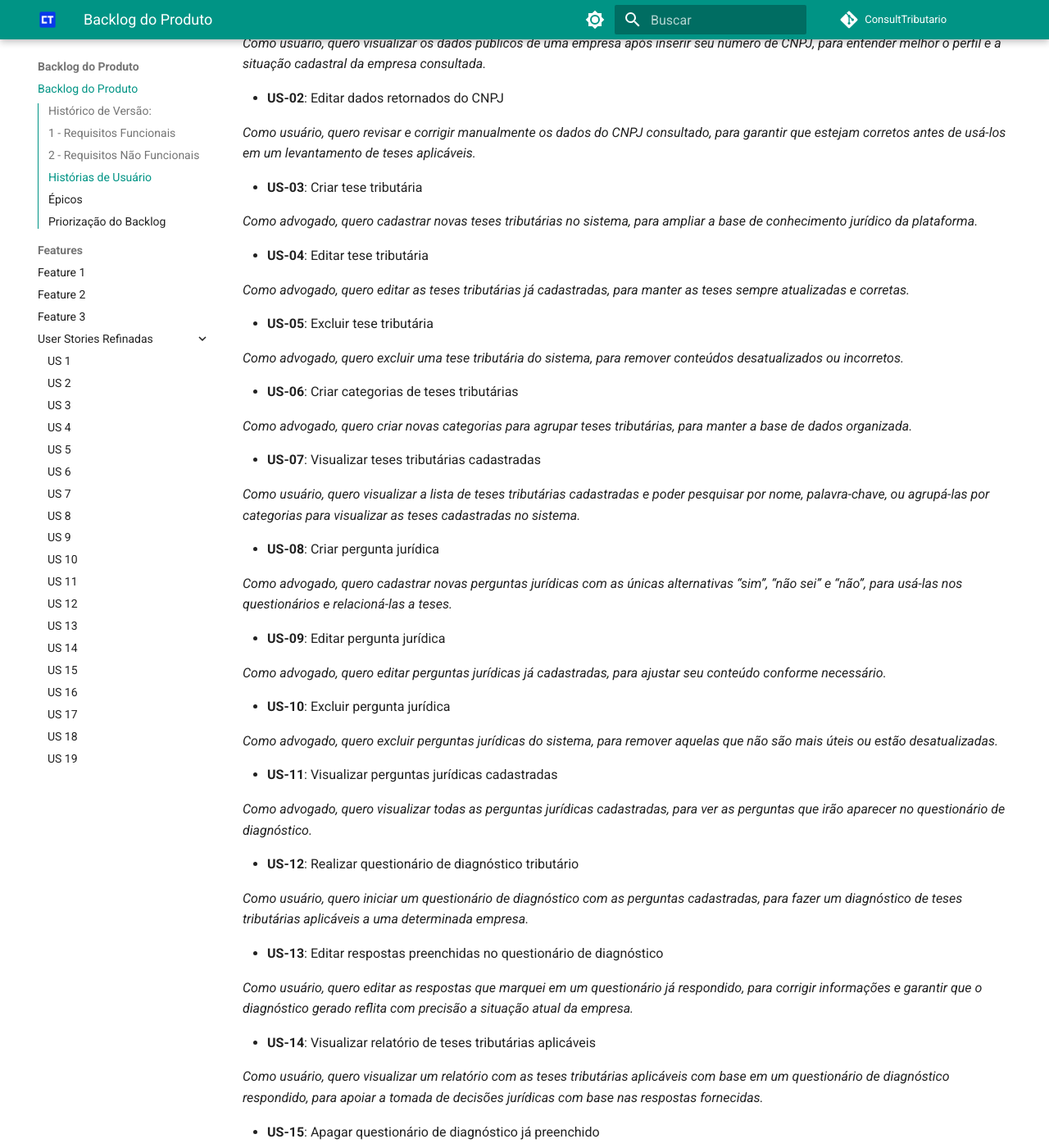
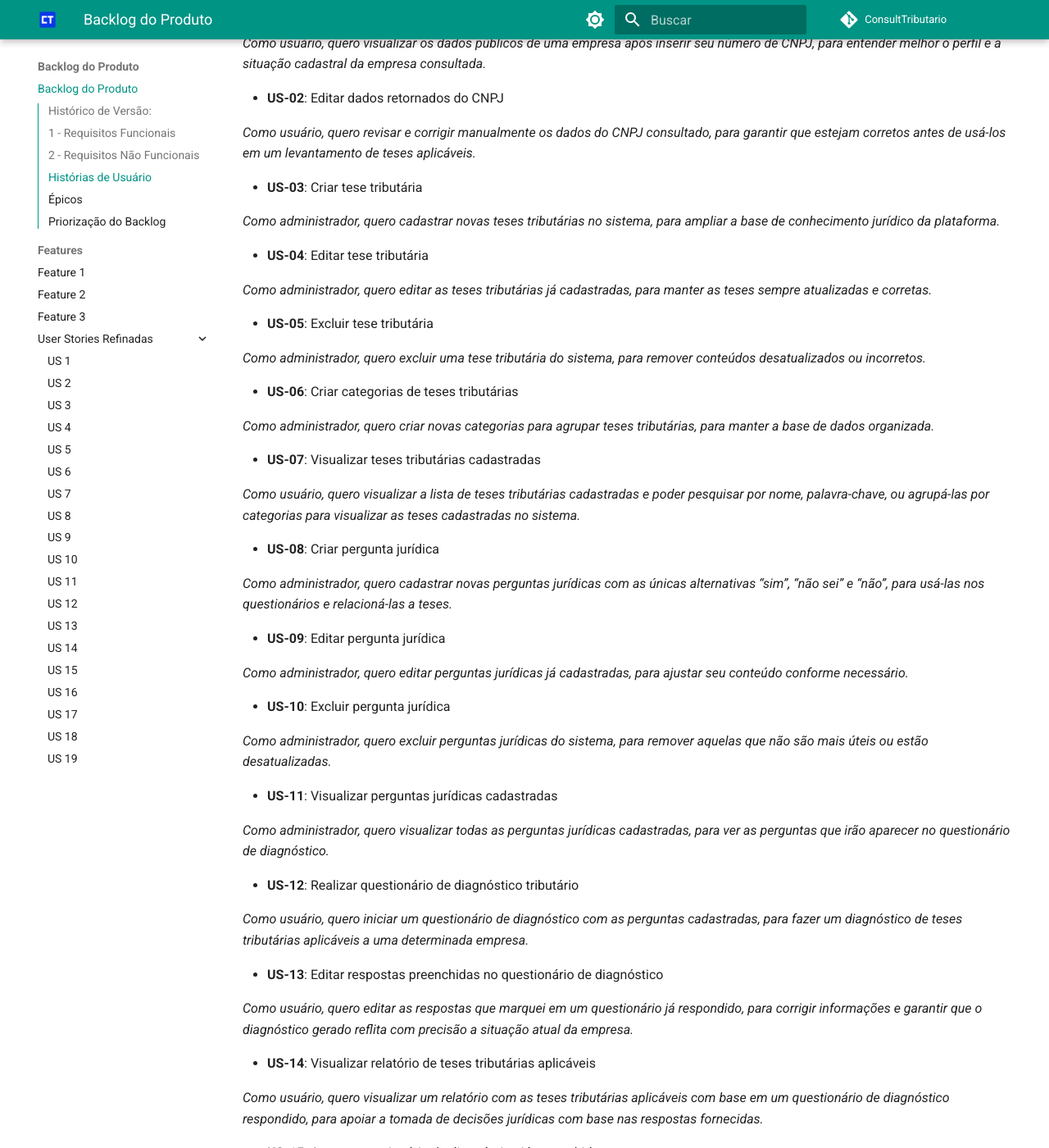
Before and after one commit to mdsreq-fga-unb/2025.1-T02-ConsultTributario, an MkDocs documentation site: the page built from docs/visao-produto/product-backlog.md, in a window 1280 px wide and 1400 px high, scrolled down 2375 px. Shown: the whole window at 82% size. Built offline with MkDocs 1.6.1 and Material for MkDocs 9.7.7, drawn with Linux system fonts in a browser that asks for light colours; comment, search, counter and statistics services are not loaded; some of the changed lines change nothing that is shown; some of the changed text lies outside the part shown.

Commit message:
docs: atualiza backlog

```diff
--- a/docs/visao-produto/product-backlog.md
+++ b/docs/visao-produto/product-backlog.md
@@ -58,19 +58,19 @@ O backlog de produto é uma lista dinâmica e priorizada que contém todos os re
 
 - **US-03**: Criar tese tributária
 
-  _Como advogado, quero cadastrar novas teses tributárias no sistema, para ampliar a base de conhecimento jurídico da plataforma._
+  _Como administrador, quero cadastrar novas teses tributárias no sistema, para ampliar a base de conhecimento jurídico da plataforma._
 
 - **US-04**: Editar tese tributária
 
-  _Como advogado, quero editar as teses tributárias já cadastradas, para manter as teses sempre atualizadas e corretas._
+  _Como administrador, quero editar as teses tributárias já cadastradas, para manter as teses sempre atualizadas e corretas._
 
 - **US-05**: Excluir tese tributária
 
-  _Como advogado, quero excluir uma tese tributária do sistema, para remover conteúdos desatualizados ou incorretos._
+  _Como administrador, quero excluir uma tese tributária do sistema, para remover conteúdos desatualizados ou incorretos._
 
 - **US-06**: Criar categorias de teses tributárias
 
-  _Como advogado, quero criar novas categorias para agrupar teses tributárias, para manter a base de dados organizada._
+  _Como administrador, quero criar novas categorias para agrupar teses tributárias, para manter a base de dados organizada._
 
 - **US-07**: Visualizar teses tributárias cadastradas
 
@@ -78,19 +78,19 @@ O backlog de produto é uma lista dinâmica e priorizada que contém todos os re
 
 - **US-08**: Criar pergunta jurídica
 
-  _Como advogado, quero cadastrar novas perguntas jurídicas com as únicas alternativas “sim”, “não sei” e “não”, para usá-las nos questionários e relacioná-las a teses._
+  _Como administrador, quero cadastrar novas perguntas jurídicas com as únicas alternativas “sim”, “não sei” e “não”, para usá-las nos questionários e relacioná-las a teses._
 
 - **US-09**: Editar pergunta jurídica
 
-  _Como advogado, quero editar perguntas jurídicas já cadastradas, para ajustar seu conteúdo conforme necessário._
+  _Como administrador, quero editar perguntas jurídicas já cadastradas, para ajustar seu conteúdo conforme necessário._
 
 - **US-10**: Excluir pergunta jurídica
 
-  _Como advogado, quero excluir perguntas jurídicas do sistema, para remover aquelas que não são mais úteis ou estão desatualizadas._
+  _Como administrador, quero excluir perguntas jurídicas do sistema, para remover aquelas que não são mais úteis ou estão desatualizadas._
 
 - **US-11**: Visualizar perguntas jurídicas cadastradas
 
-  _Como advogado, quero visualizar todas as perguntas jurídicas cadastradas, para ver as perguntas que irão aparecer no questionário de diagnóstico._
+  _Como administrador, quero visualizar todas as perguntas jurídicas cadastradas, para ver as perguntas que irão aparecer no questionário de diagnóstico._
 
 - **US-12**: Realizar questionário de diagnóstico tributário
 
@@ -114,15 +114,15 @@ O backlog de produto é uma lista dinâmica e priorizada que contém todos os re
 
 - **US-17**: Editar categoria de teses tributária
 
-  _Como advogado, quero editar o nome de uma categoria de tese tributária, para manter a organização da base de dados e corrigir erros ou padronizar nomenclaturas._
+  _Como administrador, quero editar o nome de uma categoria de tese tributária, para manter a organização da base de dados e corrigir erros ou padronizar nomenclaturas._
 
 - **US-18**: Apagar categoria de teses tributária
 
-  _Como advogado, quero poder apagar uma categoria de tese tributária, para remover agrupamentos que não fazem mais sentido ou foram criados incorretamente._
+  _Como administrador, quero poder apagar uma categoria de tese tributária, para remover agrupamentos que não fazem mais sentido ou foram criados incorretamente._
 
 - **US-19**: Visualizar categorias de teses tributária cadastradas
 
-  _Como advogado, quero visualizar uma lista com todas as categorias de teses tributárias cadastradas no sistema, para entender como as teses estão organizadas e facilitar a navegação e o filtro por temas._
+  _Como administrador, quero visualizar uma lista com todas as categorias de teses tributárias cadastradas no sistema, para entender como as teses estão organizadas e facilitar a navegação e o filtro por temas._
 
 ## Épicos
 
@@ -136,24 +136,24 @@ O backlog de produto é uma lista dinâmica e priorizada que contém todos os re
 | Código US | Código RF | Épico Relacionado |
 | --------- | --------- | ----------------- |
 | US-01     | RF01      | EP-03             |
-| US-02     | RF03      | EP-03             |
-| US-03     | RF04      | EP-01             |
-| US-04     | RF05      | EP-01             |
-| US-05     | RF06      | EP-01             |
-| US-06     | RF07      | EP-01             |
-| US-07     | RF09      | EP-01             |
-| US-17     | RF18      | EP-01             |
-| US-18     | RF19      | EP-01             |
-| US-19     | RF20      | EP-01             |
-| US-08     | RF10      | EP-02             |
-| US-09     | RF08      | EP-02             |
-| US-10     | RF03      | EP-02             |
-| US-11     | RF12      | EP-02             |
-| US-12     | RF13      | EP-04             |
-| US-13     | RF14      | EP-04             |
-| US-14     | RF15      | EP-04             |
-| US-15     | RF16      | EP-04             |
-| US-16     | RF17      | EP-04             |
+| US-02     | RF02      | EP-03             |
+| US-03     | RF03      | EP-01             |
+| US-04     | RF04      | EP-01             |
+| US-05     | RF05      | EP-01             |
+| US-06     | RF06      | EP-01             |
+| US-07     | RF07      | EP-01             |
+| US-17     | RF17      | EP-01             |
+| US-18     | RF18      | EP-01             |
+| US-19     | RF19      | EP-01             |
+| US-08     | RF08      | EP-02             |
+| US-09     | RF09      | EP-02             |
+| US-10     | RF10      | EP-02             |
+| US-11     | RF11      | EP-02             |
+| US-12     | RF12      | EP-04             |
+| US-13     | RF13      | EP-04             |
+| US-14     | RF14      | EP-04             |
+| US-15     | RF15      | EP-04             |
+| US-16     | RF16      | EP-04             |
 
 ## Priorização do Backlog
 
```
